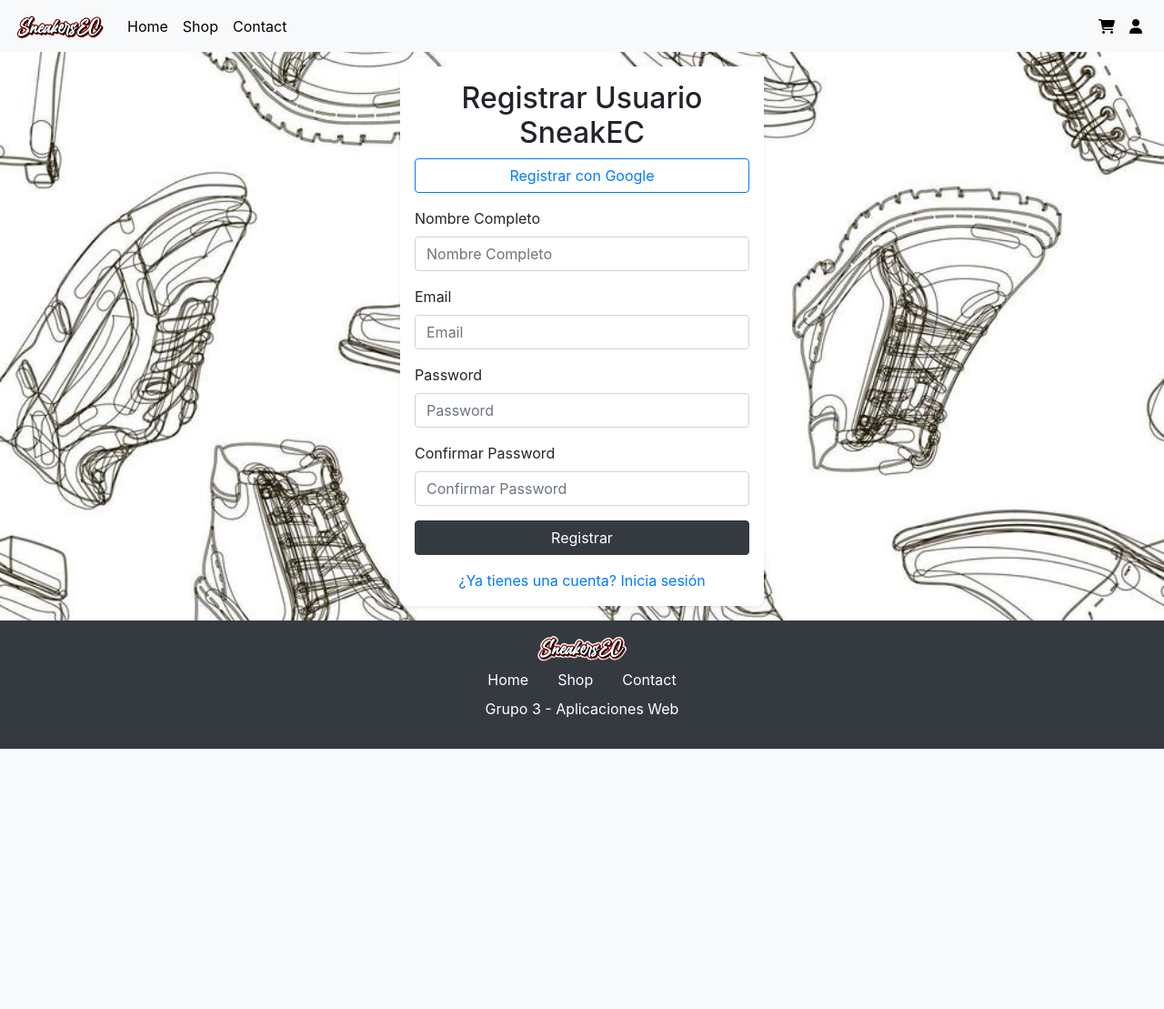
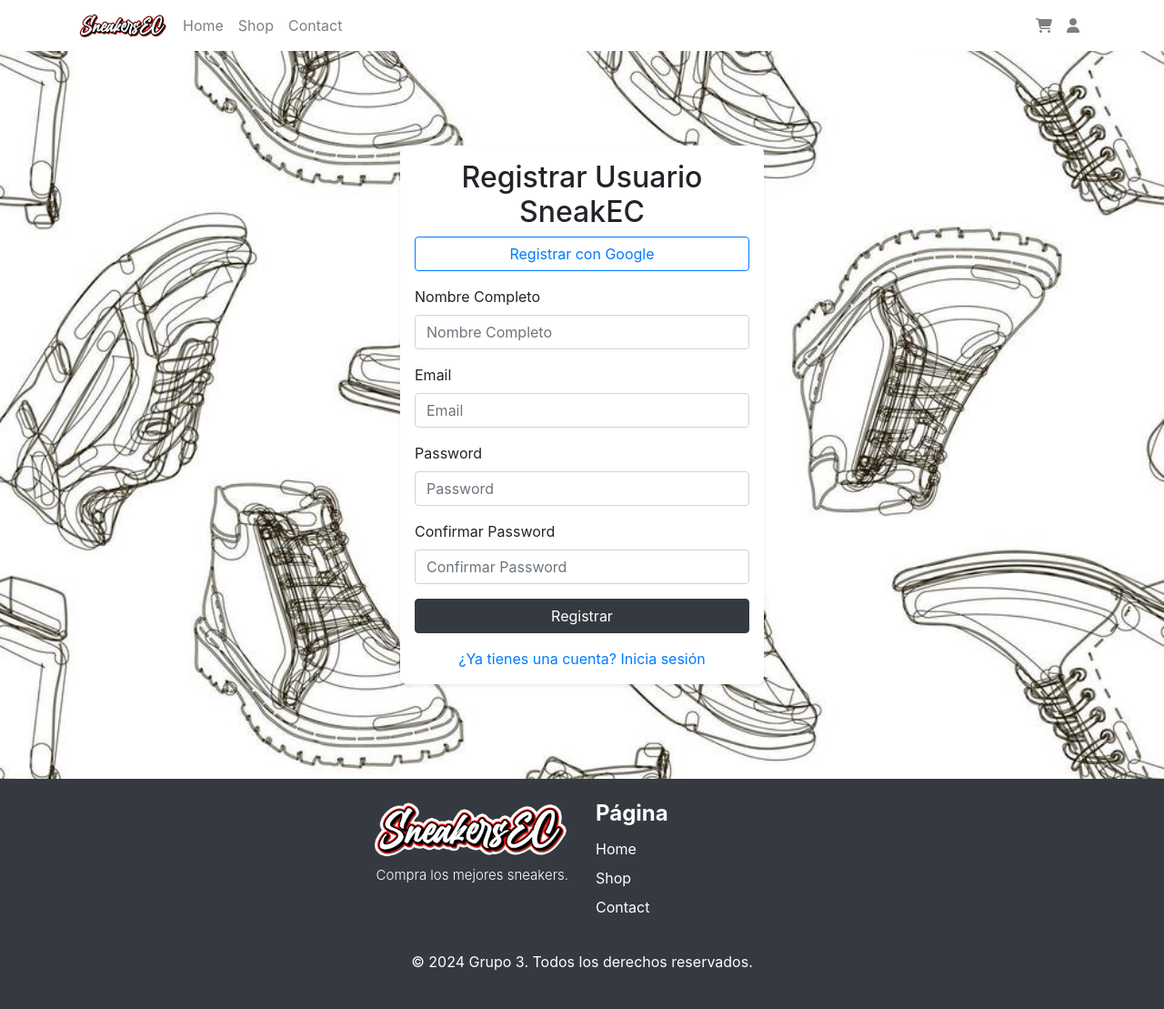
Before and after one commit to fabianpd19/SneakersEC, a PHP site: page /registro.html in a window 1280 px wide. Shown: the whole page at 91% size. Before the commit the page ends 823 px from the top, so only its background shows below. Run offline with PHP 8.4, Linux system fonts and the light colour scheme; some libraries are stand-ins or nearby versions.

Commit message:
Agregar navbar y footer funcional c/u

```diff
--- a/css/styles.css
+++ b/css/styles.css
@@ -19,17 +19,6 @@
     font-weight: 500;
 }
 
-body {
-    background-color: #f8f9fa;
-    background-size: cover;
-    background-position: center;
-    background-repeat: no-repeat;
-    position: relative;
-    min-height: 100vh;
-    display: flex;
-    flex-direction: column;
-}
-
 .content {
     flex: 1 0 auto;
 }
@@ -49,3 +38,26 @@
     display: flex;
     justify-content: space-around;
 }
+
+.content-register {
+    background-image: url('../img/zapas.png') !important;
+    background-size: cover;
+    background-position: center;
+    background-repeat: no-repeat;
+    position: relative;
+    min-height: 100vh;
+    display: flex;
+    flex-direction: column;
+}
+
+.register-container {
+    max-width: 400px;
+    width: 100%;
+    margin: 1rem auto;
+    padding: 1rem;
+    background: white;
+    border-radius: 0.5rem;
+    box-shadow: 0 0.125rem 0.25rem rgba(0, 0, 0, 0.075);
+    position: relative;
+    z-index: 1;
+}
--- a/registro.html
+++ b/registro.html
@@ -4,124 +4,55 @@
 <head>
     <meta charset="UTF-8">
     <meta name="viewport" content="width=device-width, initial-scale=1.0">
-    <title>SneakersEC - Registro</title>
+    <title>Registro</title>
     <link rel="stylesheet" href="css/bootstrap.min.css">
-    <style>
-        body {
-            background-color: #f8f9fa;
-            background-image: url('img/zapas.png');
-            background-size: cover;
-            background-position: center;
-            background-repeat: no-repeat;
-            position: relative;
-            min-height: 100vh;
-            display: flex;
-            flex-direction: column;
-        }
-
-        .content {
-            flex: 1 0 auto;
-        }
-
-        .register-container {
-            max-width: 400px;
-            width: 100%;
-            margin: 1rem auto;
-            padding: 1rem;
-            background: white;
-            border-radius: 0.5rem;
-            box-shadow: 0 0.125rem 0.25rem rgba(0, 0, 0, 0.075);
-            position: relative;
-            z-index: 1;
-        }
-
-        .footer {
-            flex-shrink: 0;
-            text-align: center;
-            background-color: #343a40;
-            color: white;
-            padding: 1rem 0;
-        }
-
-        .navbar-brand {
-            margin-right: 1rem;
-        }
-
-        .navbar-nav .nav-item .nav-link {
-            color: #000;
-        }
-
-        .navbar-nav .nav-item .nav-link:hover {
-            color: #007bff;
-        }
-
-        .footer .container {
-            display: flex;
-            flex-direction: column;
-            align-items: center;
-        }
-
-        .footer .footer-logo {
-            margin-bottom: 0.5rem;
-        }
-
-        .footer .footer-nav {
-            list-style: none;
-            padding: 0;
-            display: flex;
-            justify-content: center;
-            margin: 0;
-            margin-bottom: 0.5rem;
-        }
-
-        .footer .footer-nav li {
-            margin: 0 1rem;
-        }
-
-        .footer .footer-nav a {
-            color: white;
-            text-decoration: none;
-        }
-
-        .footer .footer-nav a:hover {
-            text-decoration: underline;
-        }
-    </style>
+    <link rel="stylesheet" href="css/styles.css">
 </head>
 
 <body>
-    <nav class="navbar navbar-expand-lg navbar-light bg-light">
-        <a class="navbar-brand" href="#">
+
+    <!-- NAVBAR -->
+    <nav class="navbar navbar-expand-sm navbar-light bg-white">
+        <div class="container">
             <img src="img/logo.png" alt="" width="100px">
-        </a>
-        <button class="navbar-toggler" type="button" data-toggle="collapse" data-target="#navbarNav"
-            aria-controls="navbarNav" aria-expanded="false" aria-label="Toggle navigation">
+            <button class="navbar-toggler d-lg-none" type="button" data-toggle="collapse"
+                data-target="#collapsibleNavId" aria-controls="collapsibleNavId" aria-expanded="false"
+                aria-label="Toggle navigation">
                 <span class="navbar-toggler-icon"></span>
             </button>
-        <div class="collapse navbar-collapse" id="navbarNav">
-            <ul class="navbar-nav mr-auto">
+            <div class="collapse navbar-collapse" id="collapsibleNavId">
+                <ul class="navbar-nav mr-auto mx-2 mt-lg-0">
                     <li class="nav-item">
                         <a class="nav-link" href="index.html">Home</a>
                     </li>
                     <li class="nav-item">
-                    <a class="nav-link" href="#">Shop</a>
+                        <a class="nav-link" href="tienda.html">Shop</a>
                     </li>
                     <li class="nav-item">
                         <a class="nav-link" href="soporte.html">Contact</a>
                     </li>
                 </ul>
-            <ul class="navbar-nav ml-auto">
+                <ul class="navbar-nav my-2 my-lg-0">
                     <li class="nav-item">
-                    <a class="nav-link" href="#"><i class="fa-solid fa-cart-shopping"></i></a>
+                        <a class="nav-link" href="carrito.html"><i class="fa-solid fa-cart-shopping"></i></a>
                     </li>
-                <li class="nav-item">
-                    <a class="nav-link" href="#"><i class="fa-solid fa-user"></i></a>
+                    <li class="nav-item dropdown">
+                        <a class="nav-link " href="" id="navbarDropdown" role="button" data-toggle="dropdown"
+                            aria-haspopup="true" aria-expanded="false">
+                            <i class="fa-solid fa-user"></i>
+                        </a>
+                        <div class="dropdown-menu dropdown-menu-right" aria-labelledby="navbarDropdown">
+                            <a class="dropdown-item" href="login.html">Login</a>
+                            <a class="dropdown-item" href="registro.html">Register</a>
+                        </div>
                     </li>
                 </ul>
+
+            </div>
         </div>
     </nav>
 
-    <div class="content d-flex align-items-center justify-content-center">
+    <div class="content d-flex align-items-center justify-content-center content-register">
         <div class="register-container">
             <h2 class="text-center">Registrar Usuario SneakEC</h2>
             <button class="btn btn-outline-primary btn-block mb-3">Registrar con Google</button>
@@ -150,17 +81,36 @@
         </div>
     </div>
 
-    <footer class="footer">
+    <!-- FOOTER -->
+    <footer class="bg-dark text-white pt-4 pb-4">
         <div class="container">
-            <div class="footer-logo">
-                <img src="img/logo.png" alt="SneakersEC Logo" width="100px">
+            <div class="row">
+                <!-- Información de la compañía -->
+                <div class="col-md-6 text-right">
+                    <img src="img/logo.png" alt="" class="img-fluid" width="40%">
+                    <p class="lead py-2" style="font-size: 15px;">Compra los mejores sneakers.</p>
                 </div>
-            <ul class="footer-nav">
-                <li><a href="index.html">Home</a></li>
-                <li><a href="#">Shop</a></li>
-                <li><a href="soporte.html">Contact</a></li>
+
+                <div class="col-md-6">
+                    <h4 class="text-white font-weight-bold">Página</h4>
+                    <ul class="list-unstyled">
+                        <li class="py-1"><a href="index.html" class="text-white">Home</a></li>
+                        <li class="py-1"><a href="tienda.html" class="text-white">Shop</a></li>
+                        <li class="py-1"><a href="soporte.html" class="text-white">Contact</a></li>
                     </ul>
-            <p>Grupo 3 - Aplicaciones Web</p>
+                </div>
+                <!-- Redes sociales -->
+                <!-- <div class="col-md-4">
+                    <h5>Síguenos</h5>
+                    <a href="#" class="text-white me-2"><i class="bi bi-facebook"></i></a>
+                    <a href="#" class="text-white me-2"><i class="bi bi-twitter"></i></a>
+                    <a href="#" class="text-white me-2"><i class="bi bi-instagram"></i></a>
+                    <a href="#" class="text-white"><i class="bi bi-linkedin"></i></a>
+                </div> -->
+            </div>
+            <div class="text-center mt-3">
+                <p>&copy; 2024 Grupo 3. Todos los derechos reservados.</p>
+            </div>
         </div>
     </footer>
 
```
Also changed, not shown: index.html (+8 -6 lines), login.html (+19 -9 lines), soporte.html (+58 -40 lines), carrito.html (added), tienda.html (renamed from zapatos.html). Lines whose indentation alone changed are shown as unchanged.
